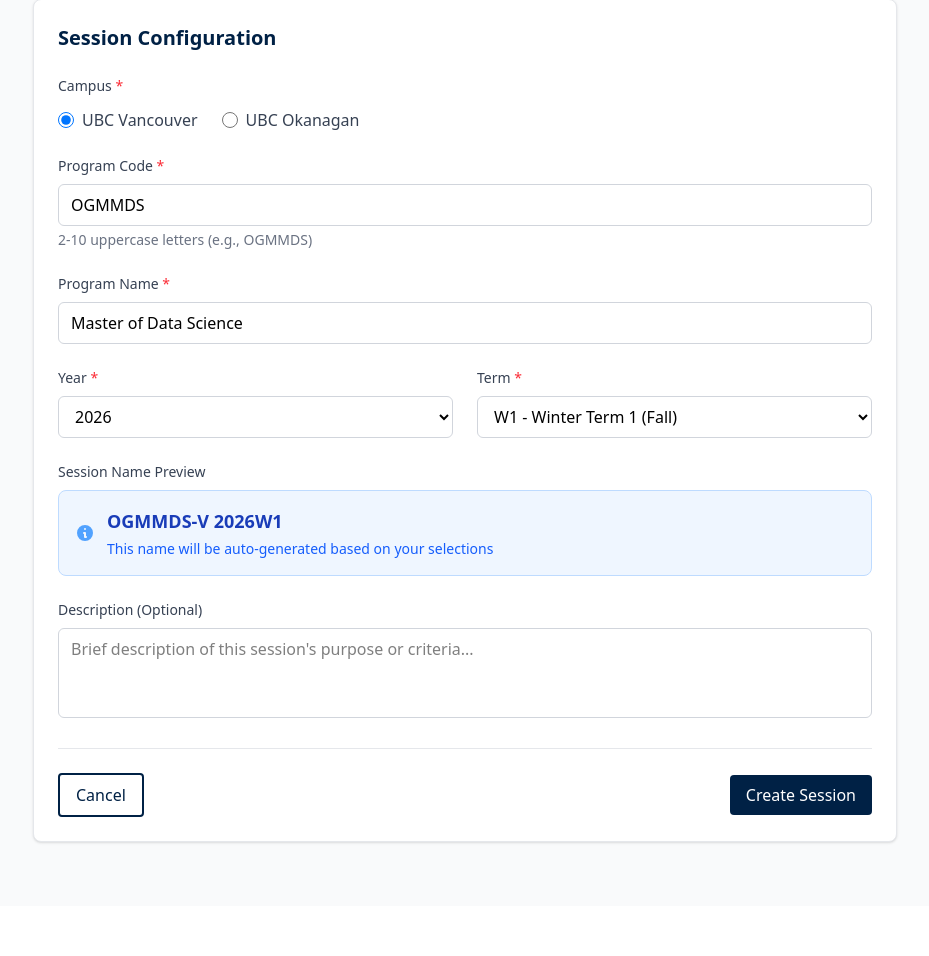
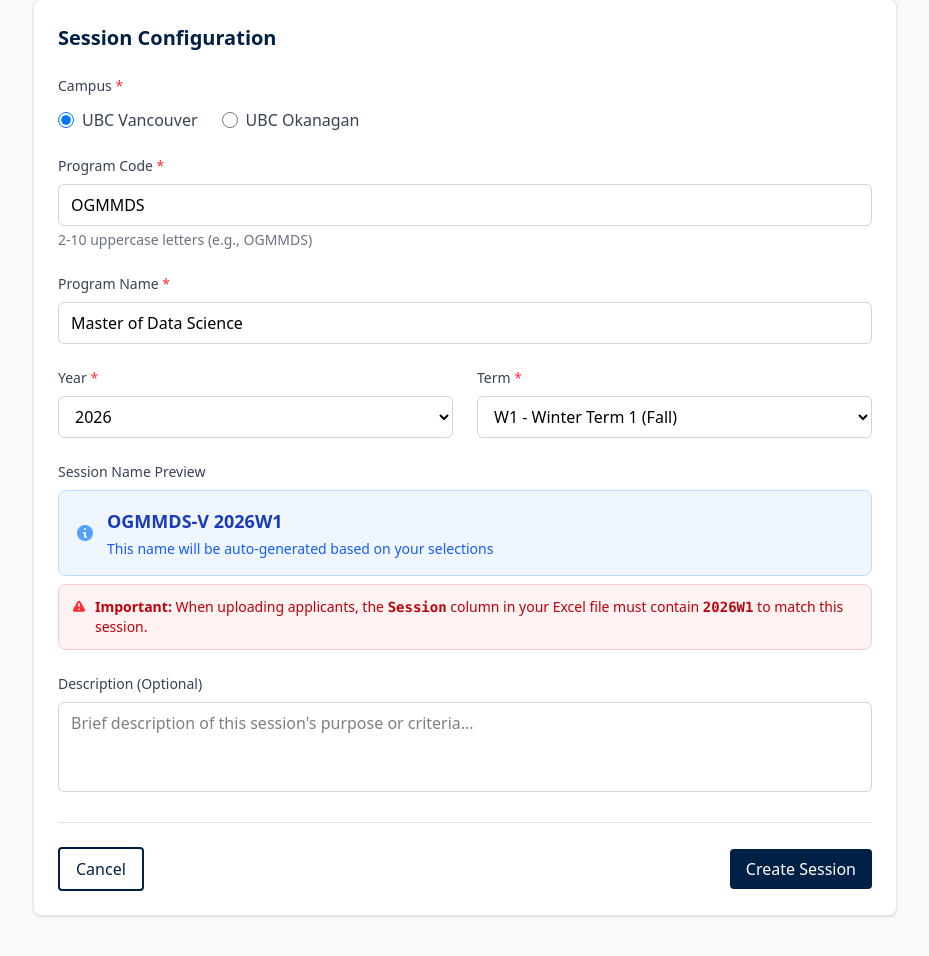
Before and after one commit to marga120/mds-application, a Flask app: template templates/create-session.html in a window 1280 px wide. Shown: the part 209-1165 px from the top of the page, without its empty margins (175-1104 px from the left). Before the commit the page ends 1053 px from the top, so only its background shows below. Run offline with Flask 3, Linux system fonts and the light colour scheme; the template is opened without the code that fills it, so the values that code supplies are empty; style sheets or scripts are compiled from the project's sources; some libraries are stand-ins or nearby versions.

Commit message:
added warning for session creation

```diff
--- a/static/js/pages/create-session.js
+++ b/static/js/pages/create-session.js
@@ -74,8 +74,12 @@ class SessionManager {
     const term = document.getElementById("sessionTerm")?.value || "W1";
     const campus = this._getSelectedCampus();
     const campusShort = campus === "UBC-O" ? "O" : "V";
+    const sessionAbbrev = `${year}${term}`;
 
-    preview.textContent = `${code}-${campusShort} ${year}${term}`;
+    preview.textContent = `${code}-${campusShort} ${sessionAbbrev}`;
+
+    const abbrevWarning = document.getElementById("sessionAbbrevWarning");
+    if (abbrevWarning) abbrevWarning.textContent = sessionAbbrev;
   }
 
   _validateForm() {
--- a/templates/create-session.html
+++ b/templates/create-session.html
@@ -171,6 +171,36 @@
                   </div>
                 </div>
               </div>
+              <!-- Excel Column Warning -->
+              <div
+                class="mt-2 bg-red-50 border border-red-200 rounded-lg p-3 flex items-start space-x-2"
+              >
+                <div class="flex-shrink-0 mt-0.5">
+                  <svg
+                    class="h-4 w-4 text-red-500"
+                    fill="currentColor"
+                    viewBox="0 0 20 20"
+                  >
+                    <path
+                      fill-rule="evenodd"
+                      d="M8.257 3.099c.765-1.36 2.722-1.36 3.486 0l5.58 9.92c.75 1.334-.213 2.98-1.742 2.98H4.42c-1.53 0-2.493-1.646-1.743-2.98l5.58-9.92zM11 13a1 1 0 11-2 0 1 1 0 012 0zm-1-8a1 1 0 00-1 1v3a1 1 0 002 0V6a1 1 0 00-1-1z"
+                      clip-rule="evenodd"
+                    />
+                  </svg>
+                </div>
+                <p class="text-sm text-red-700">
+                  <span class="font-semibold">Important:</span> When uploading
+                  applicants, the
+                  <span class="font-mono font-semibold">Session</span>
+                  column in your Excel file must contain
+                  <span
+                    class="font-mono font-semibold"
+                    id="sessionAbbrevWarning"
+                    >2025W1</span
+                  >
+                  to match this session.
+                </p>
+              </div>
             </div>
 
             <!-- Description (Optional) -->
```
